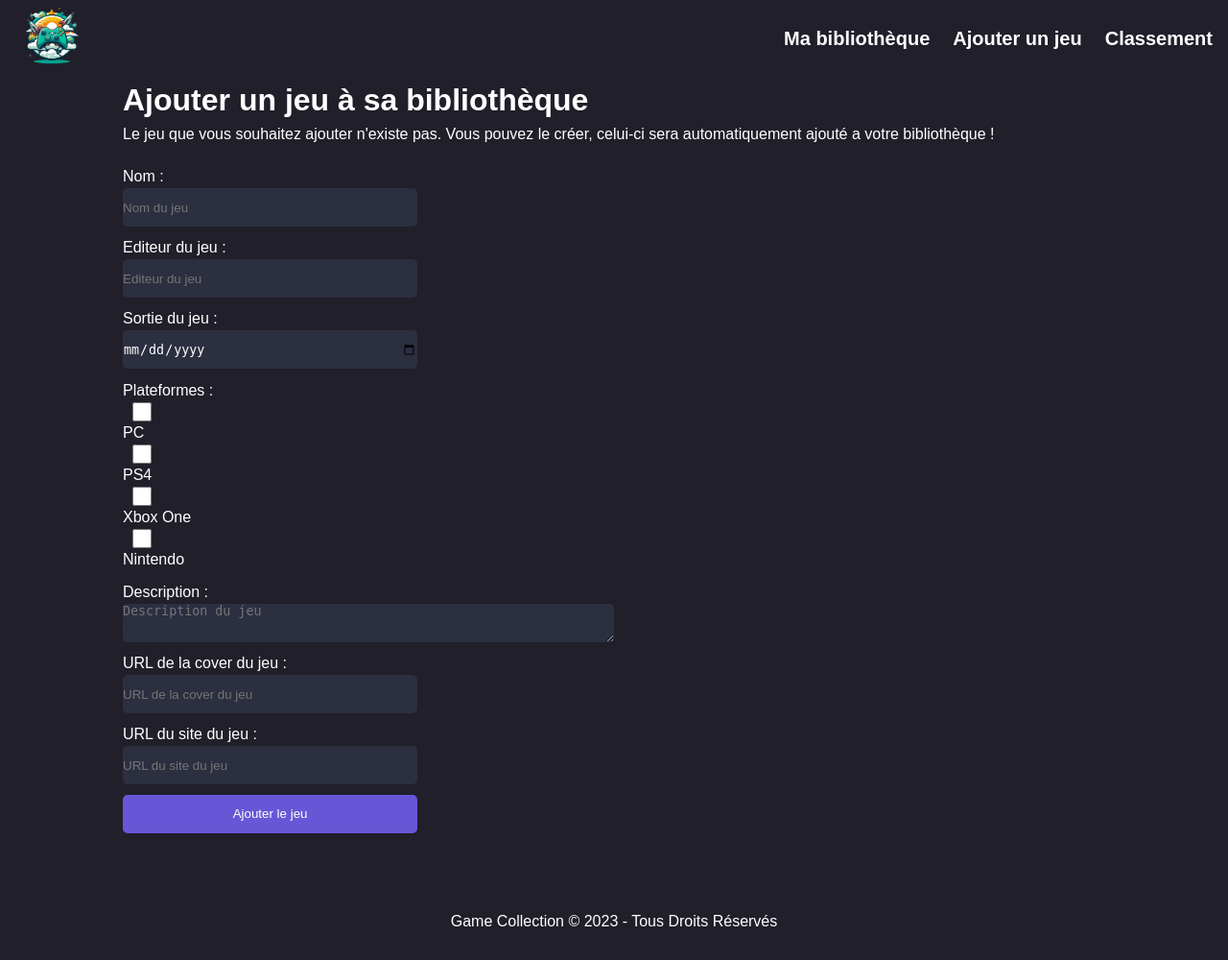
After one commit to Lymiio/game_collection, a PHP site: page /views/addGameFormView.php in a window 1280 px wide. The commit adds this page. Shown: the whole page at 96% size. Run offline with PHP 8.4, Linux system fonts and the light colour scheme.

Commit message:
restructuration-code-fix-conflicts

```diff
--- /dev/null
+++ b/assets/css/addGameForm.css
@@ -0,0 +1,91 @@
+/* ============================== GLOBAL STYLE FOR THE MAIN ============================== */
+
+main {
+  display: flex;
+  align-self: center;
+  width: 100%;
+  height: 105vh;
+  padding-bottom: 60%;
+}
+
+/* ============================== GLOBAL STYLE FOR THE CONTAINER ============================== */
+.container {
+  display: flex;
+  flex-direction: column;
+  width: 80%;
+  margin-left: 10%;
+}
+
+/* ============================== GLOBAL STYLE FOR THE PARAGRAPH ============================== */
+p {
+  font-weight: 400;
+  font-size: 16px;
+}
+
+/* ============================== GLOBAL STYLE FOR THE FORM ============================== */
+form {
+  display: flex;
+  flex-direction: column;
+  width: 100%;
+  margin-top: 20px;
+}
+
+/* ============================== GLOBAL STYLE FOR THE LABEL ============================== */
+label {
+  font-weight: 400;
+  font-size: 16px;
+}
+
+/* ============================== GLOBAL STYLE FOR INPUTS ============================== */
+input {
+  width: 30%;
+  height: 5vh;
+  border: none;
+  background-color: #2b2f40;
+  border-radius: 5px;
+  color: white;
+}
+
+/* ============================== GLOBAL STYLE FOR THE BREAK ============================== */
+.break {
+  margin-top: 1%;
+}
+
+/* ============================== GLOBAL STYLE FOR THE TEXTAREA ============================== */
+textarea {
+  width: 50%;
+  height: 5vh;
+  border: none;
+  resize: vertical;
+  background-color: #2b2f40;
+  border-radius: 5px;
+  color: white;
+}
+
+/* ============================== GLOBAL STYLE FOR THE CHECKBOX ============================== */
+input[type="checkbox"] {
+  width: 20px;
+  height: 20px;
+  margin-left: 10px;
+}
+
+/* ============================== GLOBAL STYLE FOR THE BUTTON ============================== */
+.btn {
+  width: 30%;
+  height: 5vh;
+  border: none;
+  background-color: #6757d6;
+  border-radius: 5px;
+  color: white;
+}
+
+.btn:hover {
+  background-color: #4e3fb4;
+}
+
+
+/* ============================== GLOBAL STYLE FOR THE FOOTER ============================== */
+footer {
+  position: relative;
+  bottom: 0;
+}
--- /dev/null
+++ b/views/addGameFormView.php
@@ -0,0 +1,95 @@
+<!DOCTYPE html>
+<html lang="fr">
+
+<head>
+    <meta charset="UTF-8">
+    <meta name="viewport" content="width=device-width, initial-scale=1.0">
+    <title>Game Collection | Add Game</title>
+    <link rel="stylesheet" href="../assets/css/global.css">
+    <link rel="stylesheet" href="../assets/css/addGameForm.css">
+</head>
+
+<body>
+
+    <header>
+        <nav>
+            <ul class="left-items">
+                <li><a href="global.php"><img src="../assets/img/logo.png" alt="Logo du site"></a></li>
+            </ul>
+            <ul class="right-items">
+                <li><a href="games.php">Ma bibliothèque</a></li>
+                <li><a href="games.php">Ajouter un jeu</a></li>
+                <li><a href="leaderbord.php">Classement</a></li>
+            </ul>
+        </nav>
+    </header>
+
+    <main>
+        <div class="container">
+
+            <h1 class="heading1">
+                Ajouter un jeu à sa bibliothèque
+            </h1>
+
+            <p>Le jeu que vous souhaitez ajouter n'existe pas. Vous pouvez le créer, celui-ci sera automatiquement ajouté a votre bibliothèque !</p>
+
+            <form action="../controllers/addGameFormController.php" method="post">
+                <label for="name">Nom :</label>
+                <input type="text" name="name" id="name" placeholder="Nom du jeu" required>
+
+                <div class="break"></div>
+
+                <label for="publisher">Editeur du jeu :</label>
+                <input type="text" name="publisher" id="publisher" placeholder="Editeur du jeu" required>
+
+                <div class="break"></div>
+
+                <label for="outing">Sortie du jeu :</label>
+                <input type="date" name="outing" id="outing" required>
+
+                <div class="break"></div>
+
+                <label for="plateform">Plateformes :</label>
+
+                <input type="checkbox" name="plateform[]" id="plateform_pc" value="PC">
+                <label for="plateform_pc">PC</label>
+
+                <input type="checkbox" name="plateform[]" id="plateform_ps4" value="PS4">
+                <label for="plateform_ps4">PS4</label>
+
+                <input type="checkbox" name="plateform[]" id="plateform_xboxone" value="Xbox One">
+                <label for="plateform_xboxone">Xbox One</label>
+
+                <input type="checkbox" name="plateform[]" id="plateform_nintendo" value="Nintendo">
+                <label for="plateform_nintendo">Nintendo</label>
+
+                <div class="break"></div>
+
+                <label for="description">Description :</label>
+                <textarea name="description" id="description" cols="30" rows="10" placeholder="Description du jeu" required></textarea>
+
+                <div class="break"></div>
+
+                <label for="url_cover">URL de la cover du jeu :</label>
+                <input type="url" name="url_cover" id="url_cover" placeholder="URL de la cover du jeu" required>
+
+                <div class="break"></div>
+
+                <label for="url_website">URL du site du jeu :</label>
+                <input type="url" name="url_website" id="url_website" placeholder="URL du site du jeu" required>
+
+                <div class="break"></div>
+
+                <input class="btn" type="submit" value="Ajouter le jeu">
+            </form>
+
+        </div>
+    </main>
+
+    <footer>
+        <p>Game Collection &copy; 2023 - Tous Droits Réservés</p>
+    </footer>
+
+</body>
+
+</html>
--- a/views/global.php
+++ b/views/global.php
@@ -3,7 +3,7 @@
 <head>
     <meta charset="UTF-8">
     <meta name="viewport" content="width=device-width, initial-scale=1.0">
-    <title>Game Collection | Profil</title>
+    <title>Game Collection | Home</title>
     <link rel="stylesheet" href="../assets/css/global.css">
 </head>
 <body>
```
Also changed, not shown: assets/css/connection.css (added, +86 -0 lines), assets/css/inscription.css (added, +87 -0 lines), assets/css/leaderboard.css (added, +50 -0 lines), controllers/addGameFormController.php (added, +45 -0 lines), controllers/connexionController.php (added, +43 -0 lines), controllers/inscriptionController.php (added, +54 -0 lines), views/connexionView.php (added, +35 -0 lines), views/inscriptionView.php (added, +38 -0 lines), views/leaderboardView.php (added, +63 -0 lines).
